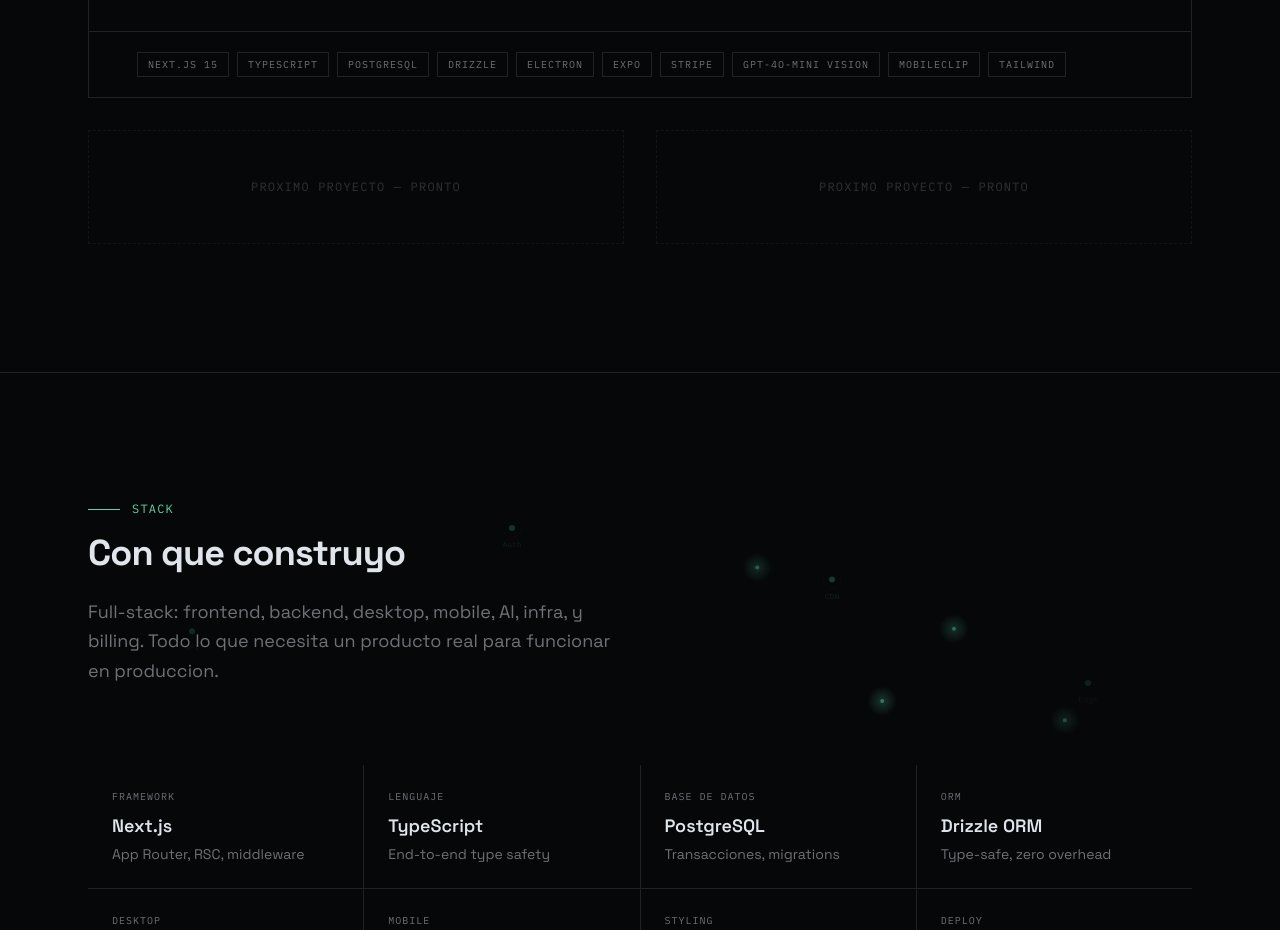
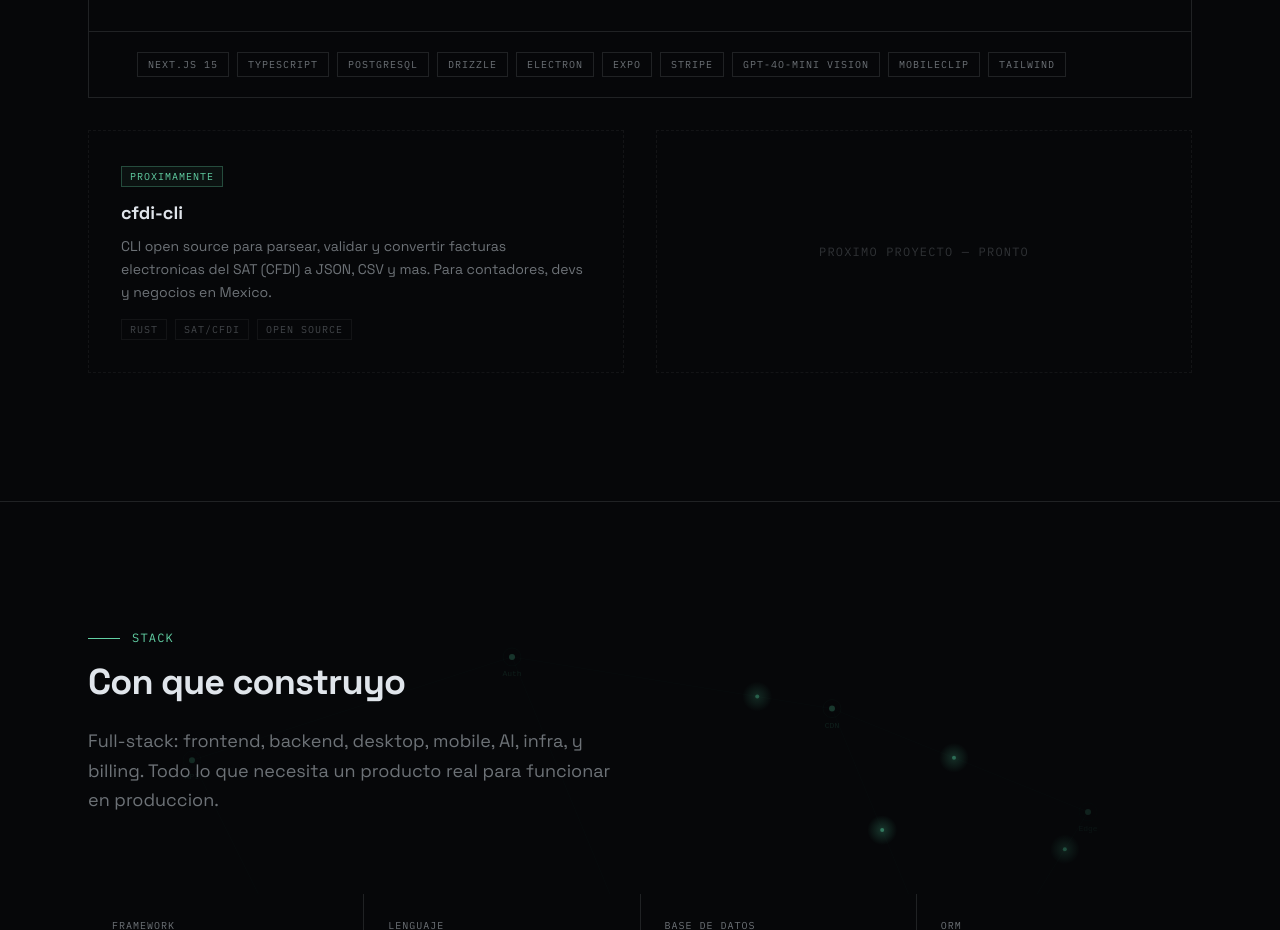
Before and after one commit to orbita-pos/jesusbr.com, a Next.js app: page / in a window 1280 px wide. Shown: the part 1420-2350 px from the top of the page. Built offline with nearby package versions, Linux system fonts and the light colour scheme.

Commit message:
Add cfdi-cli as upcoming project in projects section
Co-Authored-By: Claude Opus 4.6 <noreply@anthropic.com>

```diff
--- a/components/projects.tsx
+++ b/components/projects.tsx
@@ -128,12 +128,28 @@ export function Projects() {
           </div>
         </div>
 
-        {/* Placeholder for future projects */}
+        {/* Upcoming projects */}
         <div className="mt-8 grid gap-8 md:grid-cols-2">
-          <div className="flex items-center justify-center border border-dashed border-border/50 p-12">
-            <p className="font-mono text-xs uppercase tracking-widest text-muted-foreground/40">
-              Proximo proyecto — pronto
+          <div className="border border-dashed border-border/50 p-8">
+            <span className="mb-3 inline-block border border-primary/30 bg-primary/5 px-2 py-0.5 font-mono text-[10px] uppercase tracking-widest text-primary">
+              Proximamente
+            </span>
+            <h3 className="text-lg font-bold text-foreground">cfdi-cli</h3>
+            <p className="mt-2 text-sm leading-relaxed text-muted-foreground">
+              CLI open source para parsear, validar y convertir facturas
+              electronicas del SAT (CFDI) a JSON, CSV y mas. Para contadores,
+              devs y negocios en Mexico.
             </p>
+            <div className="mt-4 flex flex-wrap gap-2">
+              {["Rust", "SAT/CFDI", "Open Source"].map((tech) => (
+                <span
+                  key={tech}
+                  className="border border-border/50 px-2 py-0.5 font-mono text-[10px] uppercase tracking-widest text-muted-foreground/60"
+                >
+                  {tech}
+                </span>
+              ))}
+            </div>
           </div>
           <div className="flex items-center justify-center border border-dashed border-border/50 p-12">
             <p className="font-mono text-xs uppercase tracking-widest text-muted-foreground/40">
```
